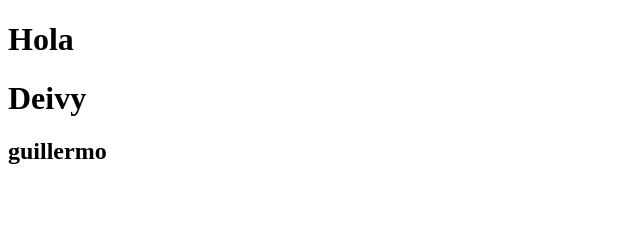
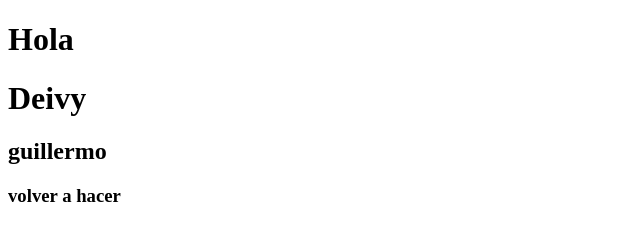
Before and after one commit to dcmu11/sala1, a plain HTML site: page index.html in a window 1280 px wide. Shown: the whole page, without its empty margins (0-640 px from the left). Drawn offline with Linux system fonts and the light colour scheme.

Commit message:
volver a hacer

```diff
--- a/index.html
+++ b/index.html
@@ -9,5 +9,6 @@
     <h1>Hola</h1>
     <h1>Deivy</h1>
     <h2>guillermo</h2>
+<h3> volver a hacer</h3>
 </body>
 </html>
```
